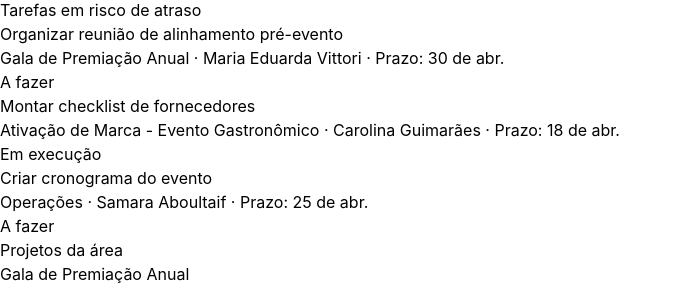
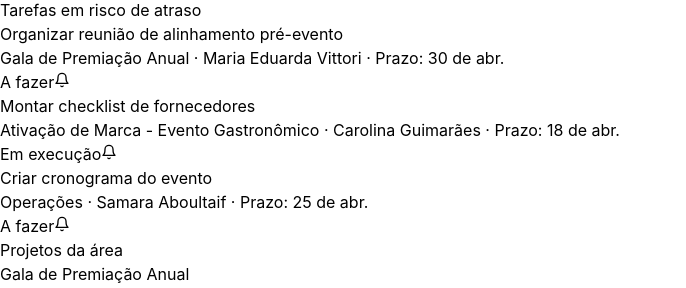
Before and after one commit to anacpgallotta-hue/synapse-mvp, a React (Vite) app: page / in a window 1280 px wide. Both pictures are taken after a click on the button "QA". Shown: the part 482-770 px from the top of the page, without its empty margins (0-686 px from the left). Built offline with nearby package versions, Linux system fonts and the light colour scheme.

Commit message:
Update 1 file

```diff
--- a/src/App.jsx
+++ b/src/App.jsx
@@ -309,7 +309,7 @@ function AppProvider({ children }) {
   }, [team, tasks]);
 
   return (
-    <AppContext.Provider value={{ tasks, projects, clients, team, learnings, feedbacks, clientNotes, notifications, addTask, updateTaskStatus, submitToQA, approveTask, rejectTask, toggleChecklist, addFeedback, assignFeedbackAsTask, addLearning, addClientNote, archiveElogio, createProject, updateProject, deleteTask, resubmitTask, revertFromQA, revertFromCompleted, revertFromDevolvida, clientApproveTask, clientRejectTask, dismissNotification, dismissSmartAlert, getTeamWithLoad, getSmartAlerts, setNotifications }}>
+    <AppContext.Provider value={{ tasks, projects, clients, team, learnings, feedbacks, clientNotes, notifications, notify, addTask, updateTaskStatus, submitToQA, approveTask, rejectTask, toggleChecklist, addFeedback, assignFeedbackAsTask, addLearning, addClientNote, archiveElogio, createProject, updateProject, deleteTask, resubmitTask, revertFromQA, revertFromCompleted, revertFromDevolvida, clientApproveTask, clientRejectTask, dismissNotification, dismissSmartAlert, getTeamWithLoad, getSmartAlerts, setNotifications }}>
       {children}
     </AppContext.Provider>
   );
@@ -777,7 +777,7 @@ function TaskDetailView({ taskId, onBack }) {
 // QASquadSelector removed — only eventos squad exists now
 
 function QAPortalView({ area, onBack, onViewErrors, onProjectClick }) {
-  const { tasks, projects, clients, team, learnings, feedbacks, clientNotes, approveTask, rejectTask, revertFromCompleted, revertFromDevolvida, createProject, updateProject, addLearning, addClientNote } = useContext(AppContext);
+  const { tasks, projects, clients, team, learnings, feedbacks, clientNotes, approveTask, rejectTask, revertFromCompleted, revertFromDevolvida, createProject, updateProject, addLearning, addClientNote, notify } = useContext(AppContext);
   const [comments, setComments] = useState({});
   const [expandedId, setExpandedId] = useState(null);
   const [tab, setTab] = useState("visao_geral");
@@ -788,6 +788,16 @@ function QAPortalView({ area, onBack, onViewErrors, onProjectClick }) {
   const [noteTag, setNoteTag] = useState("");
   const [kbF, setKbF] = useState("todos");
   const [reviewTab, setReviewTab] = useState("pendentes");
+  const [alertTaskId, setAlertTaskId] = useState(null);
+  const [alertMsg, setAlertMsg] = useState("");
+
+  const sendRiskAlert = (task) => {
+    const baseMsg = `QA está te alertando: a tarefa "${task.title}" está em risco de atraso (prazo: ${new Date(task.deadline).toLocaleDateString("pt-BR", { day: "2-digit", month: "short" })}).`;
+    const fullMsg = alertMsg.trim() ? `${baseMsg} Mensagem: "${alertMsg.trim()}"` : baseMsg;
+    notify(fullMsg, "executor:" + task.executor, "warning");
+    setAlertTaskId(null);
+    setAlertMsg("");
+  };
 
   const areaProjects = projects.filter(p => p.area === area);
   const areaTasks = tasks.filter(t => t.area === area);
@@ -906,8 +916,25 @@ function QAPortalView({ area, onBack, onViewErrors, onProjectClick }) {
                       <p className="font-medium text-sm">{task.title}</p>
                       <p className="text-xs text-gray-500 mt-0.5">{task.project} · {task.executorName} · Prazo: {new Date(task.deadline).toLocaleDateString("pt-BR", { day: "2-digit", month: "short" })}</p>
                     </div>
-                    <Badge variant={task.status === "a_fazer" ? "default" : "info"}>{task.status === "a_fazer" ? "A fazer" : "Em execução"}</Badge>
-                  </div>
+                    <div className="flex items-center gap-2">
+                      <Badge variant={task.status === "a_fazer" ? "default" : "info"}>{task.status === "a_fazer" ? "A fazer" : "Em execução"}</Badge>
+                      <button onClick={() => setAlertTaskId(alertTaskId === task.id ? null : task.id)} className={`p-2 rounded-lg border transition-all ${alertTaskId === task.id ? "bg-yellow-50 border-yellow-300 text-yellow-600" : "border-gray-200 text-gray-400 hover:text-yellow-600 hover:border-yellow-300 hover:bg-yellow-50"}`} title="Alertar executor">
+                        <svg width="16" height="16" viewBox="0 0 24 24" fill="none" stroke="currentColor" strokeWidth="2" strokeLinecap="round" strokeLinejoin="round"><path d="M18 8A6 6 0 0 0 6 8c0 7-3 9-3 9h18s-3-2-3-9"/><path d="M13.73 21a2 2 0 0 1-3.46 0"/></svg>
+                      </button>
+                    </div>
+                  </div>
+                  {alertTaskId === task.id && (
+                    <div className="mt-3 pt-3 border-t border-gray-100">
+                      <p className="text-xs text-gray-500 mb-2">Enviar alerta para <span className="font-medium text-gray-700">{task.executorName}</span></p>
+                      <div className="flex gap-2">
+                        <input value={alertMsg} onChange={e => setAlertMsg(e.target.value)} placeholder="Mensagem adicional (opcional)" className="flex-1 border border-gray-200 rounded-lg px-3 py-2 text-sm focus:outline-none focus:ring-2 focus:ring-yellow-400" onKeyDown={e => { if (e.key === "Enter") sendRiskAlert(task); }} />
+                        <button onClick={() => sendRiskAlert(task)} className="px-4 py-2 text-sm font-medium rounded-lg bg-yellow-500 text-white hover:bg-yellow-600 transition-colors flex items-center gap-1.5">
+                          <svg width="14" height="14" viewBox="0 0 24 24" fill="none" stroke="currentColor" strokeWidth="2" strokeLinecap="round" strokeLinejoin="round"><path d="M18 8A6 6 0 0 0 6 8c0 7-3 9-3 9h18s-3-2-3-9"/><path d="M13.73 21a2 2 0 0 1-3.46 0"/></svg>
+                          Alertar
+                        </button>
+                      </div>
+                    </div>
+                  )}
                 </Card>
               ))}
             </div>
```
